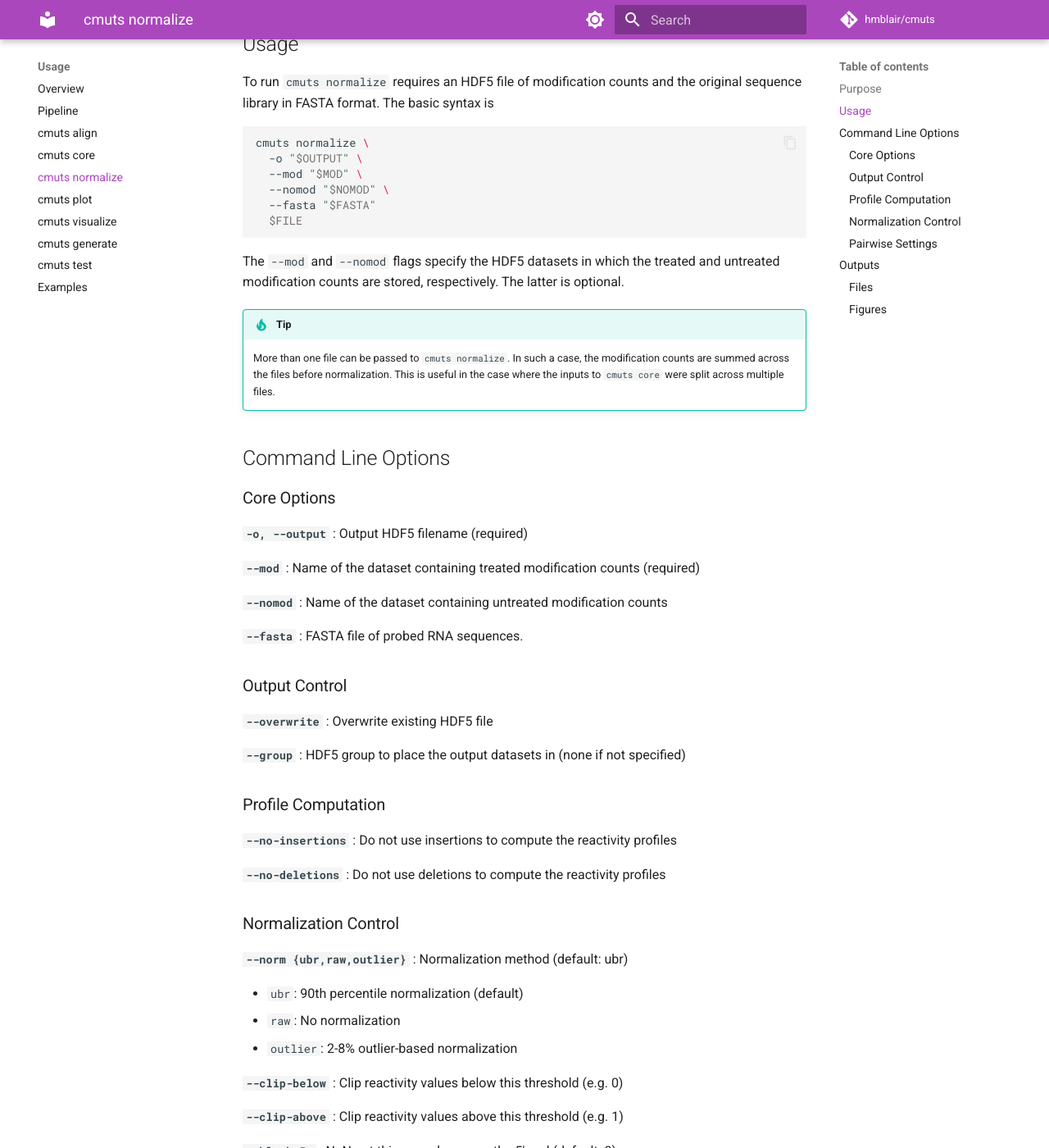
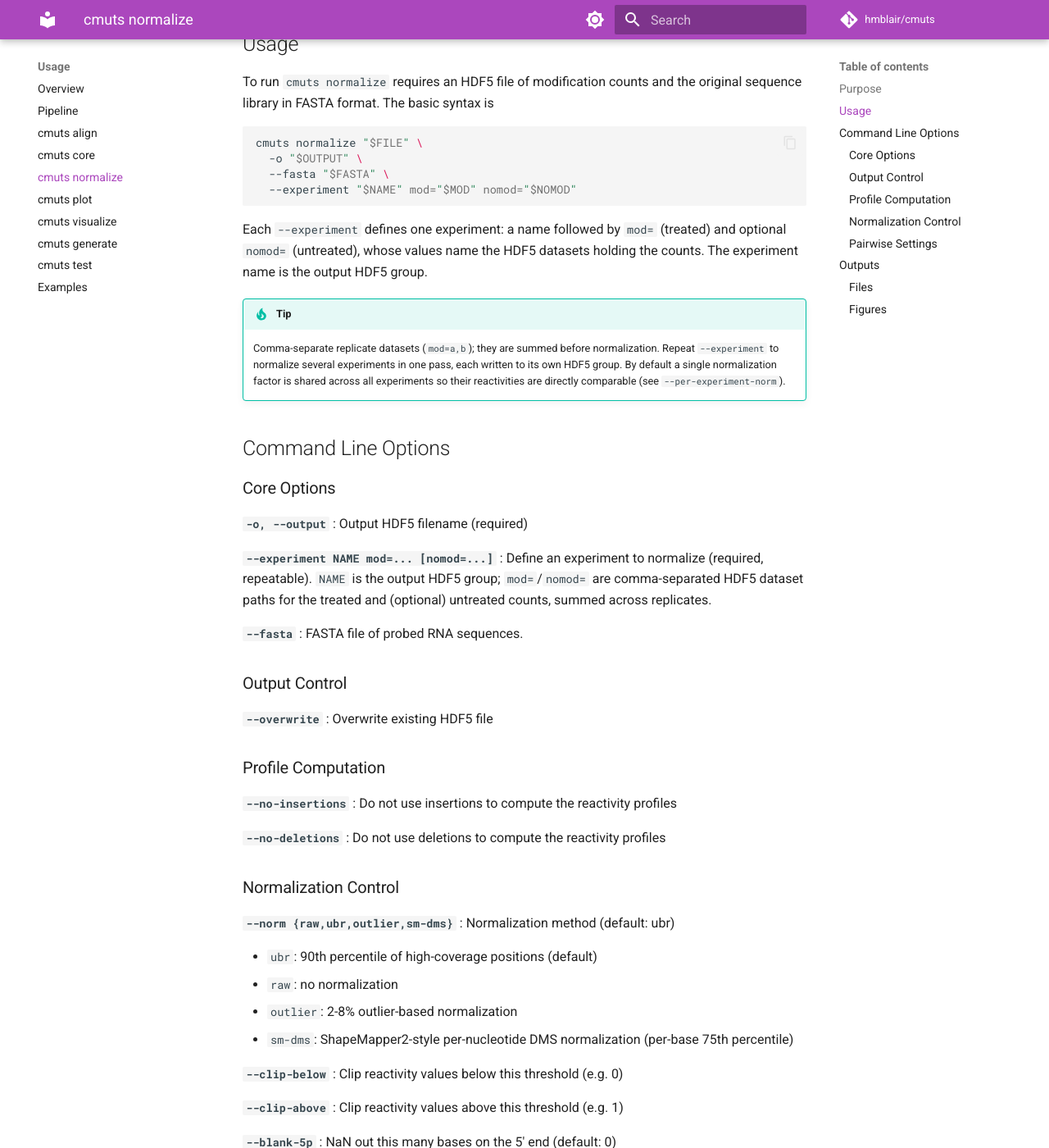
Before and after one commit to hmblair/cmuts, an MkDocs documentation site: the page built from docs/usage/cmuts-normalize.md, in a window 1280 px wide and 1400 px high, scrolled down 452 px. Shown: the whole window at 82% size. Built offline with MkDocs 1.6.1 and Material for MkDocs 9.7.7, drawn with Linux system fonts in a browser that asks for light colours; comment, search, counter and statistics services are not loaded; some of the changed text lies outside the part shown.

Commit message:
normalize: unify on --experiment and split norm into two granularity axes
Replace the normalize input interface: a single repeatable
`--experiment NAME mod=... [nomod=...]` flag now defines one or many experiments
in one syntax, retiring the separate single-group (`--mod`/`--nomod`/`--group`)
and multi-group (`--groups` TOML) paths and removing TOML support entirely. The
experiment name is the output HDF5 group. `Group`/`GroupResult` are renamed to
`Experiment`/`ExperimentResult`.

Normalization granularity is now two composable flags, `--per-experiment-norm`
and `--per-reference-norm`, replacing `--independent-norm` (which had become a
no-op for a single experiment and an awkward per-group toggle otherwise). By
default one factor is shared across all experiments and references; each flag
splits the pool along its axis. This composes with every scheme -- e.g. `outlier`
with `--per-reference-norm` reproduces rf-norm's per-transcript 2-8%, without it
the library-wide variant matching ShapeMapper2's SHAPE granularity.

Schemes now define only a formula (`block_factor` over a pool of reference
profiles); a single `normalization()` dispatch builds the pools per the two axes,
so the `single`/`pooled` split is gone. Add unit tests asserting the factor is
constant along the pooled axes and varies along the split axes, and an end-to-end
example. Update docs, the map-seq example, and `benchmarks/profiles.py` (also
fixing a latent bug where its cmuts_normalize never passed the counts file).

Hamish M. Blair

````diff
--- a/docs/usage/cmuts-normalize.md
+++ b/docs/usage/cmuts-normalize.md
@@ -8,17 +8,15 @@
 
 To run `cmuts normalize` requires an HDF5 file of modification counts and the original sequence library in FASTA format. The basic syntax is
 ```bash
-cmuts normalize \
+cmuts normalize "$FILE" \
   -o "$OUTPUT" \
-  --mod "$MOD" \
-  --nomod "$NOMOD" \
-  --fasta "$FASTA"
-  $FILE
+  --fasta "$FASTA" \
+  --experiment "$NAME" mod="$MOD" nomod="$NOMOD"
 ```
-The `--mod` and `--nomod` flags specify the HDF5 datasets in which the treated and untreated modification counts are stored, respectively. The latter is optional.
+Each `--experiment` defines one experiment: a name followed by `mod=` (treated) and optional `nomod=` (untreated), whose values name the HDF5 datasets holding the counts. The experiment name is the output HDF5 group.
 
 !!! tip
-    More than one file can be passed to `cmuts normalize`. In such a case, the modification counts are summed across the files before normalization. This is useful in the case where the inputs to `cmuts core` were split across multiple files.
+    Comma-separate replicate datasets (`mod=a,b`); they are summed before normalization. Repeat `--experiment` to normalize several experiments in one pass, each written to its own HDF5 group. By default a single normalization factor is shared across all experiments so their reactivities are directly comparable (see `--per-experiment-norm`).
 
 ## Command Line Options
 
@@ -26,9 +24,7 @@
 
 **`-o, --output`** : Output HDF5 filename (required)
 
-**`--mod`** : Name of the dataset containing treated modification counts (required)
-
-**`--nomod`** : Name of the dataset containing untreated modification counts
+**`--experiment NAME mod=... [nomod=...]`** : Define an experiment to normalize (required, repeatable). `NAME` is the output HDF5 group; `mod=`/`nomod=` are comma-separated HDF5 dataset paths for the treated and (optional) untreated counts, summed across replicates.
 
 **`--fasta`** : FASTA file of probed RNA sequences.
 
@@ -36,8 +32,6 @@
 ### Output Control
 
 **`--overwrite`** : Overwrite existing HDF5 file
-
-**`--group`** : HDF5 group to place the output datasets in (none if not specified)
 
 
 ### Profile Computation
@@ -49,11 +43,12 @@
 
 ### Normalization Control
 
-**`--norm {ubr,raw,outlier}`** : Normalization method (default: ubr)
+**`--norm {raw,ubr,outlier,sm-dms}`** : Normalization method (default: ubr)
 
-- `ubr`: 90th percentile normalization (default)
-- `raw`: No normalization
+- `ubr`: 90th percentile of high-coverage positions (default)
+- `raw`: no normalization
 - `outlier`: 2-8% outlier-based normalization
+- `sm-dms`: ShapeMapper2-style per-nucleotide DMS normalization (per-base 75th percentile)
 
 **`--clip-below`** : Clip reactivity values below this threshold (e.g. 0)
 
@@ -65,7 +60,9 @@
 
 **`--blank-cutoff`** : NaN out any positions with less than this many reads (default: 10)
 
-**`--norm-independent`** : Normalize each profile separately, rather than using experiment-wide statistics
+**`--per-experiment-norm`** : Normalize each experiment independently. By default one factor is shared across all experiments, keeping them on a comparable scale.
+
+**`--per-reference-norm`** : Normalize each reference independently (like rf-norm per transcript). By default one factor is shared across all references. Composes with `--per-experiment-norm`.
 
 
 ### Pairwise Settings
@@ -98,7 +95,7 @@
 
 **heatmap**: The prevalence of each mutation, insertion, deletion, and termination type throughout the entire library.
 
-**norm**: The normalization value used. It will be a scalar unless `--norm-independent` is passed, in which case each reference has its own norm value.
+**norm**: The normalization factor used. It is a single value unless `--per-reference-norm` is passed, in which case each reference has its own factor.
 
 **reactivity**: The reactivity profiles.
 
@@ -116,7 +113,7 @@
 **pairwise-snr**: Signal-to-noise ratio for pairwise joint probabilities. Computed as P(i=1, j=1) / SE(P(i=1, j=1)) for each position pair, then averaged across all pairs (excluding diagonal). One value per reference. Higher values indicate more reliable pairwise correlation estimates.
 
 !!! warning
-    If a value was passed to `--group`, then the above will be contained in an HDF5 group with that name.
+    The above datasets are contained in an HDF5 group named after the experiment (one group per `--experiment`).
 
 ### Figures
 
````
Also changed, not shown: CHANGELOG.md (+2 -0 lines), docs/architecture.md (+6 -4 lines), docs/benchmarks.md (+5 -4 lines), docs/usage/examples.md (+7 -14 lines), 9 other files.
